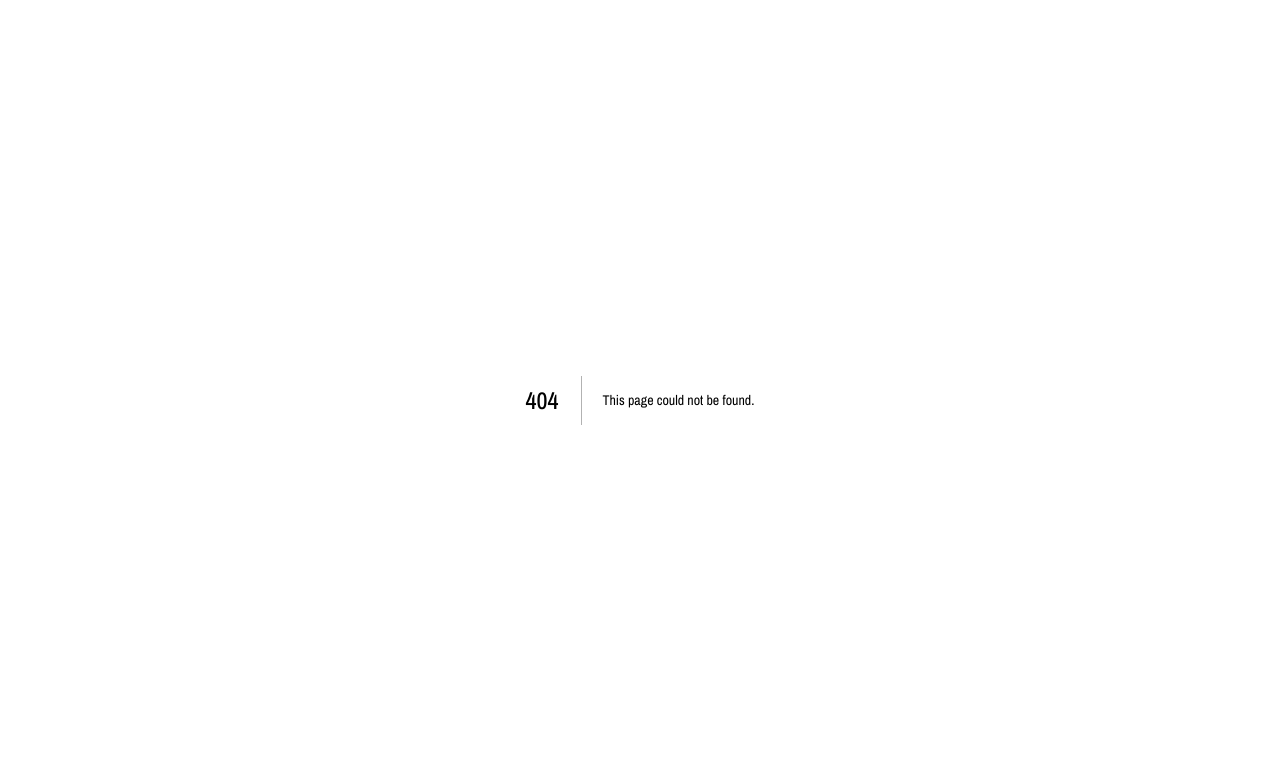
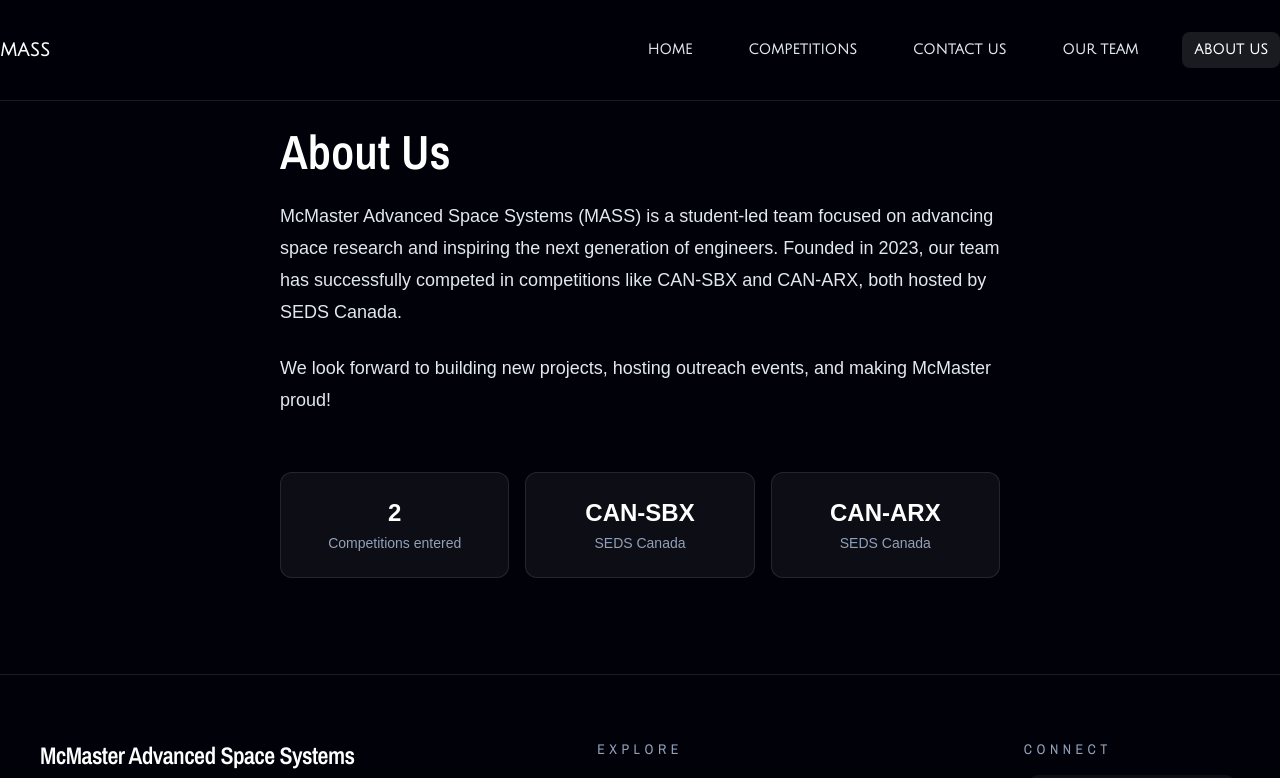
Before and after one commit to McMaster-Advanced-Space-Systems/mass-website, a Next.js app: page /about in a window 1280 px wide. Before the commit this address had no page. Shown: the top 778 px of the page. Built offline with nearby package versions, Linux system fonts and the light colour scheme; a web font is replaced by a local one.

Commit message:
nav bar + about us

```diff
--- /dev/null
+++ b/app/about/page.tsx
@@ -0,0 +1,65 @@
+import type { Metadata } from "next";
+import Nav from "../nav";
+import Footer from "../footer";
+
+export const metadata: Metadata = {
+  title: "About Us — McMaster Advanced Space Systems",
+  description:
+    "McMaster Advanced Space Systems (MASS) is a student-led team advancing space research and inspiring the next generation of engineers.",
+};
+
+const STATS = [
+  { value: "2", label: "Competitions entered" },
+  { value: "CAN-SBX", label: "SEDS Canada" },
+  { value: "CAN-ARX", label: "SEDS Canada" },
+];
+
+export default function AboutPage() {
+  return (
+    <div style={{ minHeight: "100vh", backgroundColor: "var(--mass-black)" }}>
+      <Nav />
+
+      <main className="mx-auto w-full max-w-3xl px-6 pt-24 pb-16 sm:pt-32 sm:pb-24">
+        <h1
+          className="animate-fade-up text-4xl font-semibold text-white sm:text-5xl"
+          style={{ animationDelay: "0.05s" }}
+        >
+          About Us
+        </h1>
+
+        <div
+          className="animate-fade-up mt-6 space-y-6 text-lg leading-8 text-slate-200"
+          style={{ animationDelay: "0.12s" }}
+        >
+          <p>
+            McMaster Advanced Space Systems (MASS) is a student-led team focused on
+            advancing space research and inspiring the next generation of engineers.
+            Founded in 2023, our team has successfully competed in competitions like
+            CAN-SBX and CAN-ARX, both hosted by SEDS Canada.
+          </p>
+          <p>
+            We look forward to building new projects, hosting outreach events, and
+            making McMaster proud!
+          </p>
+        </div>
+
+        <dl
+          className="animate-fade-up mt-14 grid grid-cols-1 gap-4 sm:grid-cols-3"
+          style={{ animationDelay: "0.2s" }}
+        >
+          {STATS.map(({ value, label }) => (
+            <div
+              key={label + value}
+              className="rounded-xl border border-white/10 bg-white/5 px-5 py-6 text-center"
+            >
+              <dt className="text-2xl font-semibold text-white">{value}</dt>
+              <dd className="mt-1 text-sm text-slate-400">{label}</dd>
+            </div>
+          ))}
+        </dl>
+      </main>
+
+      <Footer />
+    </div>
+  );
+}
--- a/app/nav.tsx
+++ b/app/nav.tsx
@@ -9,6 +9,7 @@ const NAV_LINKS = [
   { label: "COMPETITIONS", href: "/competitions" },
   { label: "CONTACT US", href: "/contact" },
   { label: "OUR TEAM", href: "/our-team" },
+  { label: "ABOUT US", href: "/about" },
 ];
 
 export default function Nav() {
```
